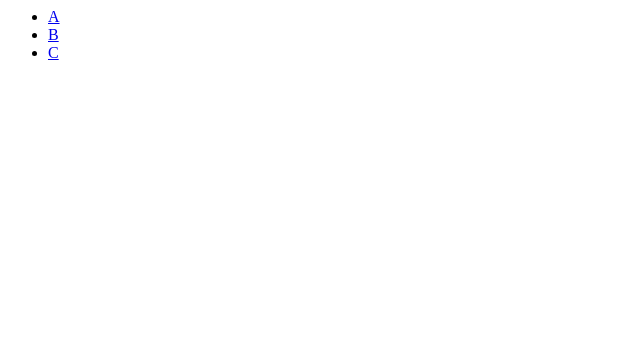
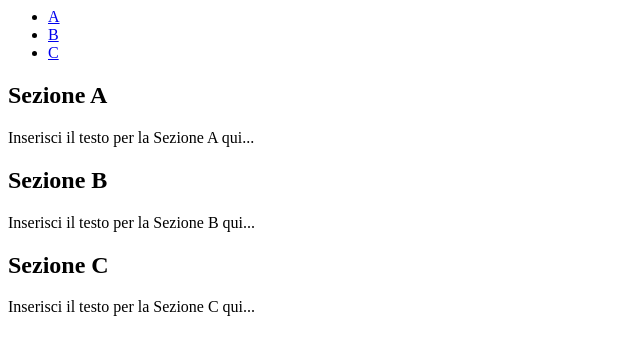
Before and after one commit to sifonelafricano/motivare_culo, a plain HTML site: page index.html in a window 1280 px wide. Shown: the whole page, without its empty margins (0-640 px from the left). Drawn offline with Linux system fonts and the light colour scheme.

Commit message:
Update index.html

```diff
--- a/index.html
+++ b/index.html
@@ -5,12 +5,15 @@
         <li><a href="#section-c">C</a></li>
     </ul>
     <div id="section-a">
-        <!-- Contenuto della Sezione A -->
+        <h2>Sezione A</h2>
+        <p>Inserisci il testo per la Sezione A qui...</p>
     </div>
     <div id="section-b">
-        <!-- Contenuto della Sezione B -->
+        <h2>Sezione B</h2>
+        <p>Inserisci il testo per la Sezione B qui...</p>
     </div>
     <div id="section-c">
-        <!-- Contenuto della Sezione C -->
+        <h2>Sezione C</h2>
+        <p>Inserisci il testo per la Sezione C qui...</p>
     </div>
 </div>
```
